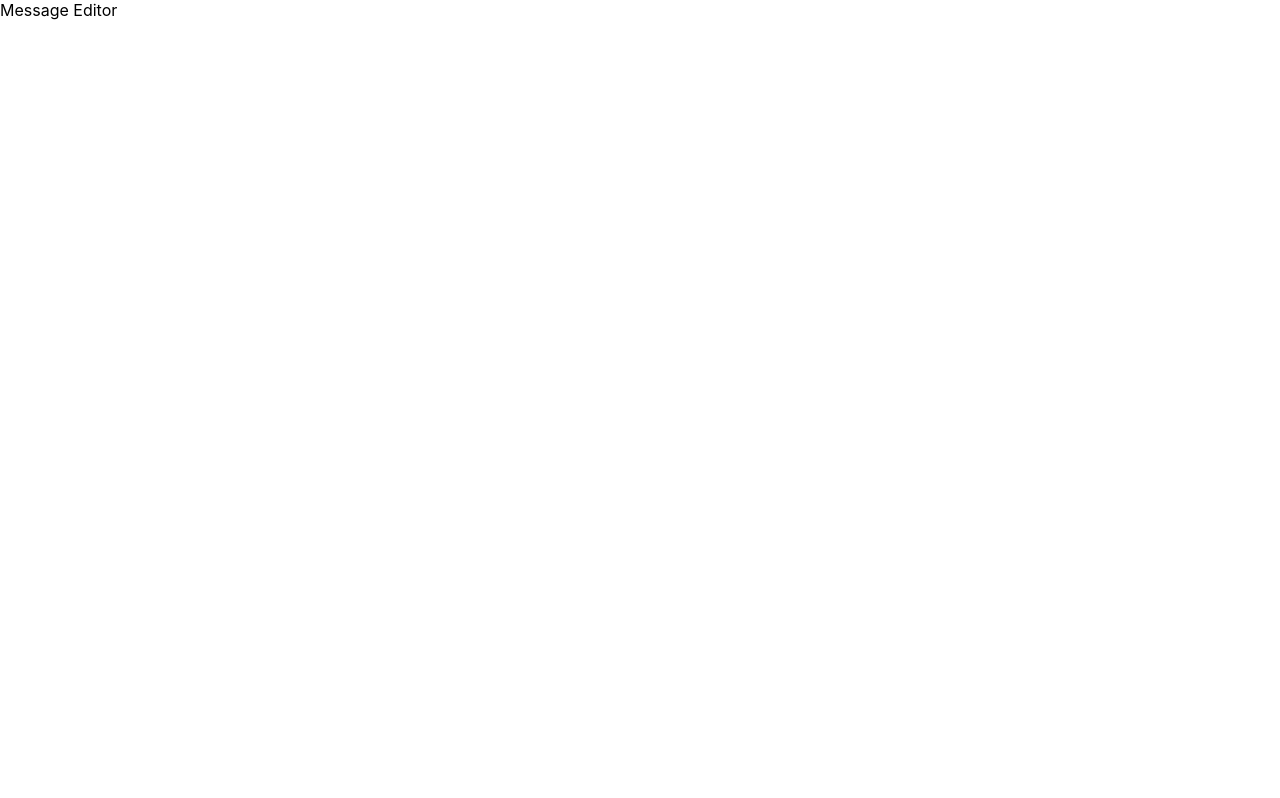
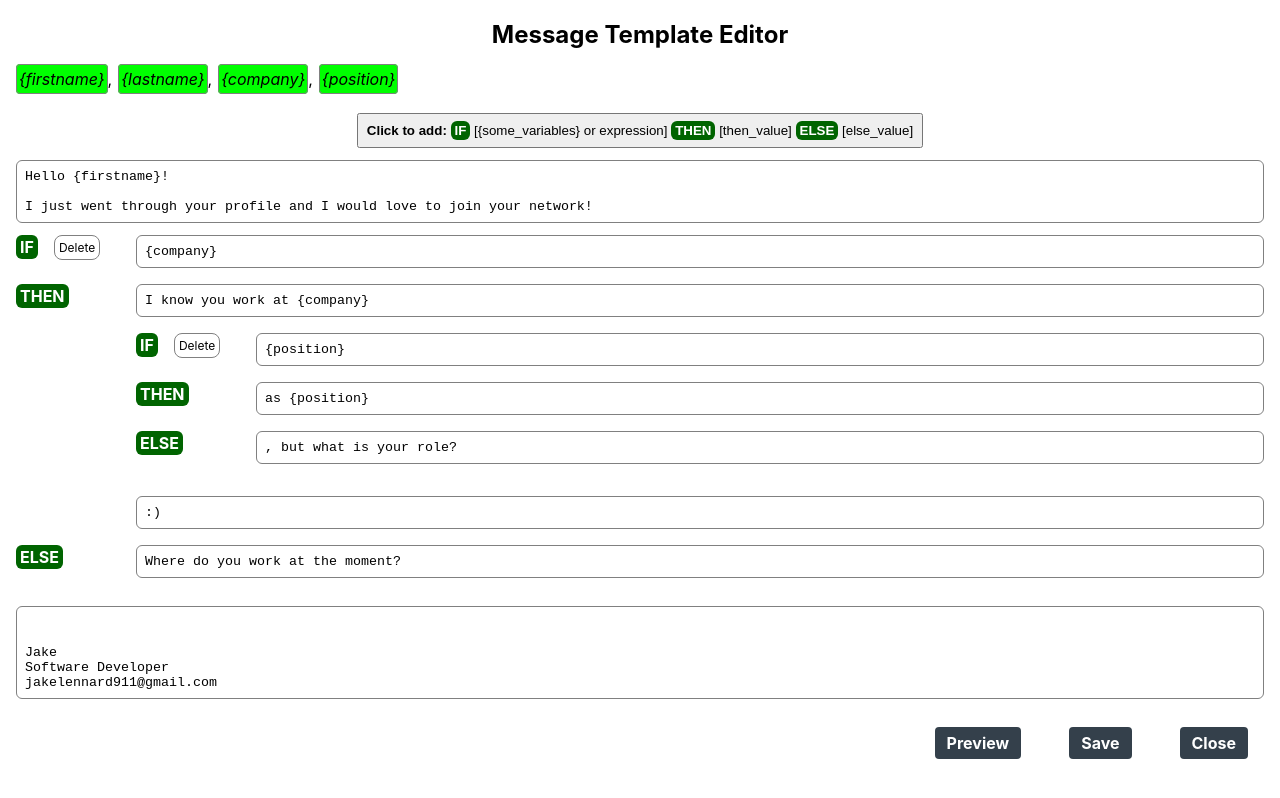
Before and after one commit to lex-rodionov/message-template-editor, a React (Create React App) app: page / in a window 1280 px wide. Both pictures are taken after a click on the button "Message Editor". Built offline with nearby package versions, Linux system fonts and the light colour scheme.

Commit message:
Create Message Template Editor page

```diff
--- a/src/App.tsx
+++ b/src/App.tsx
@@ -1,4 +1,6 @@
 import { useState } from 'react';
+import MessageEditor from 'pages/MessageEditor';
+import StartPage from 'pages/StartPage';
 
 function App() {
   const [showMessageEditor, setShowMessageEditor] = useState(false);
@@ -6,17 +8,49 @@ function App() {
   const handleShowMessageEditor = () => {
     setShowMessageEditor(true);
   }
+  const handleSaveTemplate = async (template: string) => {
+    console.log('handleSaveTemplate: ');
+    console.log(template);
+  }
+
+  const arrVarNames = ['firstname', 'lastname', 'company', 'position'];
+
+  const template = {
+    header: `Hello {firstname}!
+
+I just went through your profile and I would love to join your network!`,
+    body: {
+      if: '{company}',
+      then: {
+        startText: 'I know you work at {company}',
+        condition: {
+          if: '{position}',
+          then: { startText: 'as {position}' },
+          else: { startText: ', but what is your role?' },
+        },
+        endText: ':)',
+      },
+      else: { startText: 'Where do you work at the moment?' }
+    },
+    footer: `
+
+Jake
+Software Developer
+jakelennard911@gmail.com`,
+  }
 
   return (
-    <div>
+    <>
       {showMessageEditor ? (
-        <div>Message Editor</div>
+        <MessageEditor
+          template={template}
+          arrVarNames={arrVarNames}
+          callbackSave={handleSaveTemplate}
+        />
       ) : (
-        <button onClick={handleShowMessageEditor}>
-          Message Editor
-        </button>
+        <StartPage onClick={handleShowMessageEditor} />
       )}
-    </div>
+    </>
   );
 }
 
--- /dev/null
+++ b/src/pages/MessageEditor/index.tsx
@@ -0,0 +1,104 @@
+import { useState } from 'react';
+import { TemplateCondition } from 'types';
+import EditorTemplateCondition from 'components/TemplateCondition';
+import VariableList from 'components/VariableList';
+import AddConditionButton from 'components/AddConditionButton';
+import TextArea from 'components/TextArea';
+import CustomButton from 'components/CustomButton';
+import s from './styles.module.css';
+
+
+type MessageTemplate = {
+  header?: string;
+  body: TemplateCondition;
+  footer?: string;
+}
+
+type Props = {
+  arrVarNames: string[];
+  template?: MessageTemplate;
+  callbackSave: (template: string) => Promise<void>;
+}
+
+const defaultTemplate: MessageTemplate = {
+  header: '',
+  body: {
+    if: '',
+    then: { startText: '' },
+    else: { startText: '' }
+  },
+  footer: '',
+}
+
+
+export default function MessageEditor({
+  arrVarNames,
+  template,
+  callbackSave,
+}: Props) {
+  const [messageTemplate, setMessageTemplate] = useState(template ?? defaultTemplate);
+  const handleChangeHeader = (value: string) => {
+    setMessageTemplate((old) => ({
+      ...old,
+      header: value,
+    }));
+  }
+  const handleChangeFooter = (value: string) => {
+    setMessageTemplate((old) => ({
+      ...old,
+      footer: value,
+    }));
+  }
+  const handleClickVariable = (name: string) => {
+    console.log(name);
+  }
+  const handleClickAddCondition = () => {
+    console.log('Click Add Condition');
+  }
+  const handleSaveTemplate = async () => {
+    await callbackSave('');
+  }
+
+  return (
+    <div className={s.container}>
+      <div className={s.titleContainer}>
+        <h2>Message Template Editor</h2>
+      </div>
+
+      <div className={s.variableListContainer}>
+        <VariableList variables={arrVarNames} onClick={handleClickVariable} />
+      </div>
+
+
+      <div className={s.conditionButtonContainer}>
+        <AddConditionButton onClick={handleClickAddCondition} />
+      </div>
+
+      <div className={s.inputContainer}>
+        <TextArea
+          value={messageTemplate.header}
+          onChange={handleChangeHeader}
+        />
+      </div>
+
+      {!!messageTemplate.body && (
+        <EditorTemplateCondition condition={messageTemplate.body} />
+      )}
+
+      <div className={s.inputContainer}>
+        <TextArea
+          value={messageTemplate.footer}
+          onChange={handleChangeFooter}
+        />
+      </div>
+
+      <div className={s.controlButtons}>
+        <CustomButton text='Preview' onClick={() => console.log('PREVIEW')} />
+        <div className={s.buttonSpace} />
+        <CustomButton text='Save' onClick={handleSaveTemplate} />
+        <div className={s.buttonSpace} />
+        <CustomButton text='Close' onClick={() => console.log('CLOSE')} />
+      </div>
+    </div>
+  );
+}
--- /dev/null
+++ b/src/pages/MessageEditor/styles.module.css
@@ -0,0 +1,35 @@
+.container {
+  padding: 0 16px;
+}
+
+.titleContainer {
+  display: flex;
+  justify-content: center;
+}
+
+.variableListContainer {
+  display: flex;
+  padding-bottom: 24px;
+}
+
+.conditionButtonContainer {
+  display: flex;
+  justify-content: center;
+}
+
+.inputContainer {
+  display: flex;
+  flex-direction: column;
+  padding: 12px 0;
+}
+
+.controlButtons {
+  display: flex;
+  justify-content: right;
+  align-items: center;
+  padding: 16px;
+}
+
+.buttonSpace {
+  width: 48px;
+}
--- /dev/null
+++ b/src/pages/StartPage/index.tsx
@@ -0,0 +1,13 @@
+import s from './styles.module.css';
+
+type Props = {
+  onClick: () => void;
+}
+
+export default function StartPage({ onClick }: Props) {
+  return (
+    <div className={s.container}>
+      <button onClick={onClick}>Message Editor</button>
+    </div>
+  );
+}
--- /dev/null
+++ b/src/pages/StartPage/styles.module.css
@@ -0,0 +1,7 @@
+.container {
+  display: flex;
+  justify-content: center;
+  width: 100%;
+  padding-top: 40px;
+  padding-bottom: 40px;
+}
--- /dev/null
+++ b/src/types/index.ts
@@ -0,0 +1,11 @@
+export type ConditionBranch = {
+  startText: string;
+  condition?: TemplateCondition;
+  endText?: string;
+}
+
+export type TemplateCondition = {
+  if: string;
+  then: ConditionBranch;
+  else: ConditionBranch;
+}
```
